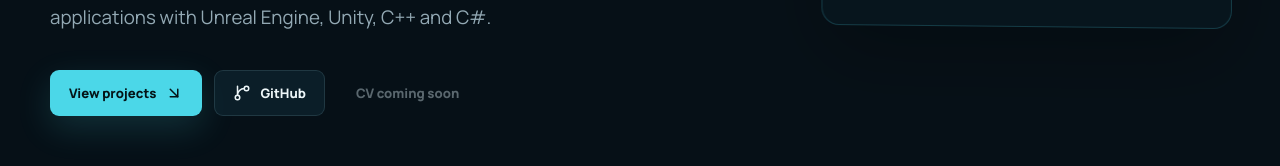
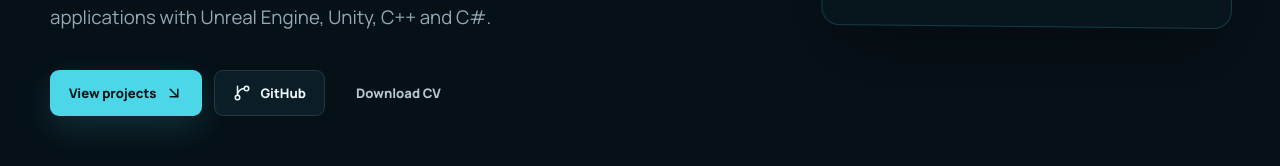
Before and after one commit to Make4T/portfolio, a React (Vite) app: page / in a window 1280 px wide. Shown: the part 617-783 px from the top of the page. Built offline with nearby package versions, Linux system fonts and the light colour scheme.

Commit message:
Add downloadable resume PDF

```diff
--- a/src/data/site.ts
+++ b/src/data/site.ts
@@ -8,7 +8,7 @@ export const site = {
   github: "", // Esim. "https://github.com/Make4T"
   linkedin: "", // Esim. "https://www.linkedin.com/in/kayttajanimi/"
   email: "", // Esim. "etunimi.sukunimi@email.com"
-  cv: "", // CV-tiedoston polku, esim. "./resume/cv.pdf" (tiedosto public/resume/cv.pdf).
+  cv: "./documents/Markus_Turunen_Resume_2026.pdf", // Ladattava CV (tiedosto public/documents-kansiossa).
   thesis: "https://www.theseus.fi/items/fd40131c-c523-4661-9028-05fa771ec02b", // Julkinen linkki opinnäytetyöhön tai PDF-tiedostoon.
 } as const;
 
```
Also changed, not shown: 1 other file (tests, documents, lock files or other folders).
